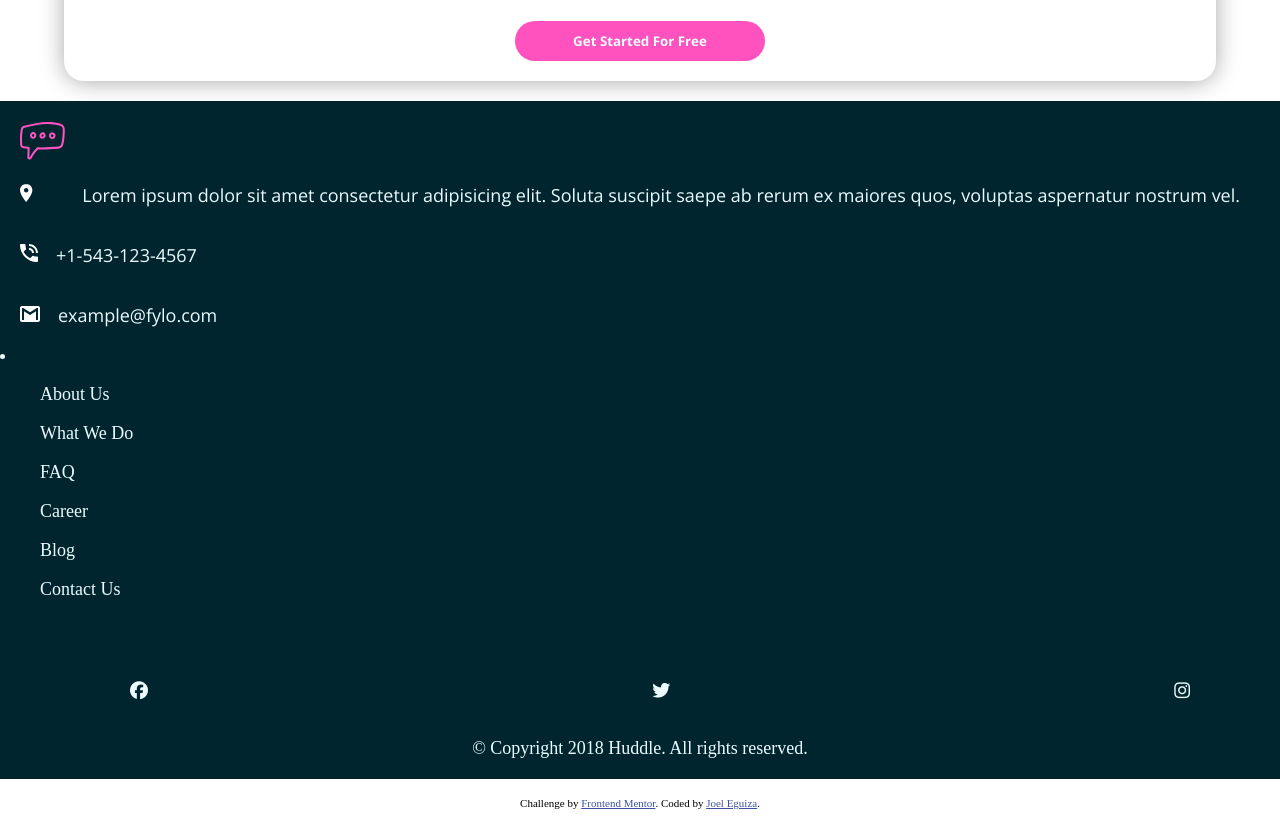
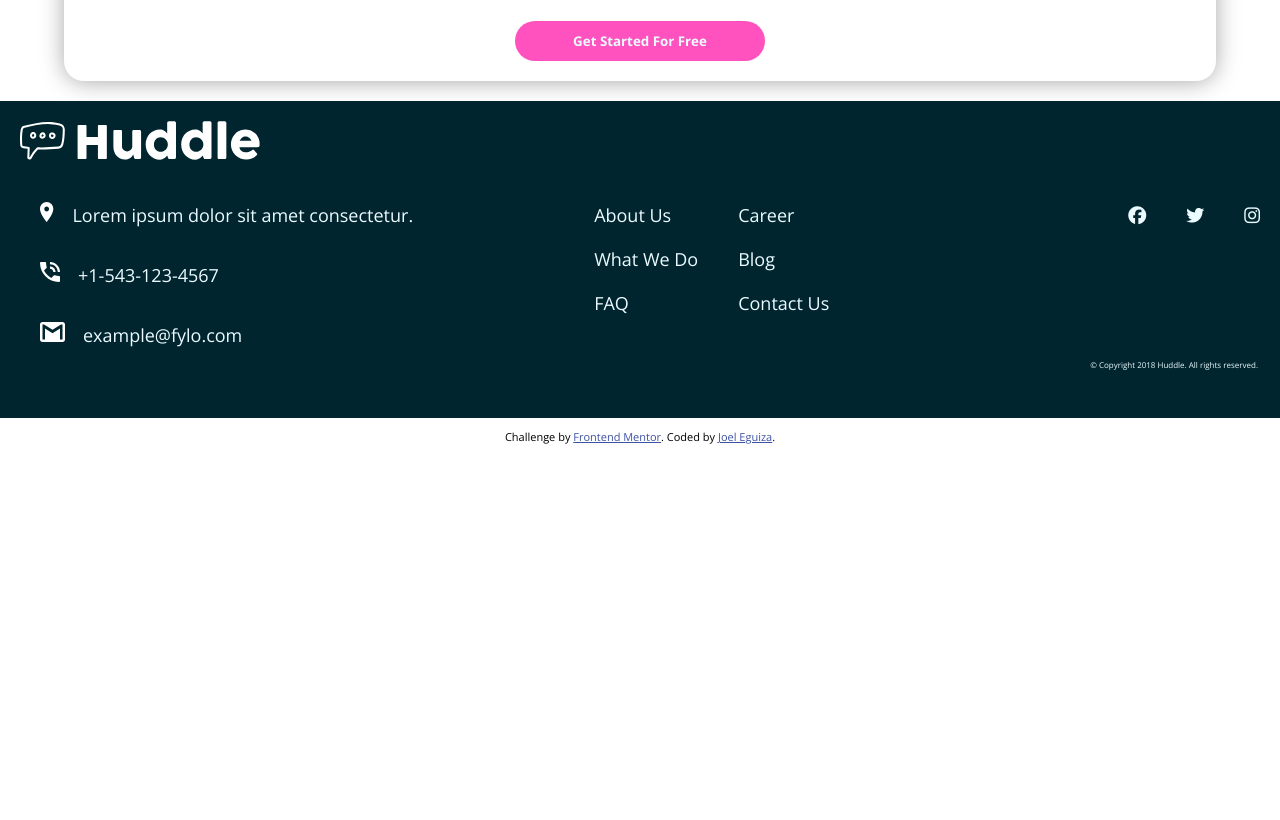
Before and after one commit to joeleg96/huddle-landing-page-with-alternating-feature-blocks-master, a plain HTML site: page index.html in a window 1280 px wide. Shown: the part 1643-2463 px from the top of the page. After the commit the page ends 2098 px from the top, so only its background shows below. Drawn offline with nearby package versions, Linux system fonts and the light colour scheme; a web font is replaced by a local one.

Commit message:
fixed footer, added button box shadow

```diff
--- a/index.html
+++ b/index.html
@@ -73,13 +73,14 @@
   <div class="company_info_footer">
 
     <div class="company_info_logo">
-      <img src="./images/logo.svg" href="logo" class="logo_img">
+      <img src="./images/white-logo.svg" href="logo" class="logo_img">
     </div> <!-- company_info_logo closing div -->
 
-    <div class="container_2"></div>
+    <div class="container_2">
+      <div class="company_contact_container">
         <div class="company_location company_contact">
           <img src="./images/icon-location.svg" href="location-img" class="company_location_img">
-        <p class="company_location_p p"> Lorem ipsum dolor sit amet consectetur adipisicing elit. Soluta suscipit saepe ab rerum ex maiores quos, voluptas aspernatur nostrum vel.</p>
+          <p class="company_location_p p"> Lorem ipsum dolor sit amet consectetur.</p>
         </div> <!-- company_location closing div -->
 
         <div class="company_phone company_contact">
@@ -91,17 +92,21 @@
           <img src="./images/icon-email.svg" href="phone-img" class="company_email_img">
           <p class="company_email_p p">example@fylo.com</p>
        </div> <!-- company_email closing div -->
+      </div> <!-- company_contact_container closing div -->
 
       <div class="company_info">
 
-        <li class="company_info_list">
-          <ul class="company_info_item column_1"><a class="about_us">About Us</a></ul>
-          <ul class="company_info_item column_1"><a class="what_we_do">What We Do</a></ul>
-          <ul class="company_info_item column_1"><a class="faq">FAQ</a></ul>
-          <ul class="company_info_item column_2"><a class="career">Career</a></ul>
-          <ul class="company_info_item column_2"><a class="blog">Blog</a></ul>
-          <ul class="company_info_item column_2"><a class="contact_us">Contact Us</a></ul>
-        </li>
+        <ul class="company_info_list">
+          <li class="company_info_item column_1"><a class="about_us">About Us</a></li>
+          <li class="company_info_item column_1"><a class="what_we_do">What We Do</a></li>
+          <li class="company_info_item column_1"><a class="faq">FAQ</a></li>
+        </ul>
+
+        <ul class="company_info_list">
+          <li class="company_info_item column_2"><a class="career">Career</a></li>
+          <li class="company_info_item column_2"><a class="blog">Blog</a></li>
+          <li class="company_info_item column_2"><a class="contact_us">Contact Us</a></li>
+        </ul>
 
       </div> <!-- company_info closing div -->
 
@@ -111,13 +116,13 @@
           <ul class="social_media_item"><i class="fa-brands fa-twitter"></i></ul>
           <ul class="social_media_item"><i class="fa-brands fa-instagram"></i></ul>
         </li>
+        <p class=copyright>&copy; Copyright 2018 Huddle. All rights reserved. </p>
+      </div> <!--social_media closing div-->
 
-      </div> <!--social_media closing div-->
-      <p class=copyright>&copy; Copyright 2018 Huddle. All rights reserved. </p>
     </div> <!--container_2 closing div-->
 
 
-  </div><!-- company_info_footer closing div -->
+  </div><!--company_info_footer closing div-->
 
 
 
--- a/style.css
+++ b/style.css
@@ -19,6 +19,7 @@ body {
     overflow-x: hidden;
     font-size: var(--fs-body);
     margin: 0;
+    font-family: var(--ff-body);
 }
 
 .h1 {
@@ -48,6 +49,9 @@ body {
     border-radius: 20px;
     background-color: white;
     color: black;
+    box-shadow: 0px 1px 24px -1px rgba(0,0,0,0.37);
+    -webkit-box-shadow: 0px 1px 24px -1px rgba(0,0,0,0.37);
+    -moz-box-shadow: 0px 1px 24px -1px rgba(0,0,0,0.37);
 }
 
 .btn:hover {
@@ -241,6 +245,8 @@ body {
     -moz-box-shadow: 0px 1px 24px -1px rgba(0,0,0,0.37);
 
     border-radius: 20px;
+
+    background-color: white;
 }
 
 .ready_to_build_title {
@@ -266,6 +272,7 @@ body {
 
     max-width: 100%;
     margin-top: 20px;
+
 }
  .company_info_logo {
     padding-top: 20px;
@@ -274,7 +281,6 @@ body {
 
 .company_location {
     display: flex;
-    justify-content: space-between;
     align-items: baseline;
 
     padding-left: 20px;
@@ -284,12 +290,12 @@ body {
 
 .company_location_img {
     width: auto;
-    height: 70%;
+    height: 20px;
 }
 
 .company_location_p {
-    padding-left: 20px;
-    padding-right: 20px;
+    padding-left: 1em;
+
 }
 
 .company_phone {
@@ -302,7 +308,7 @@ body {
 }
 
 .company_phone_img {
-    height: 30%;
+    height: 20px;
     width: auto;
 }
 
@@ -319,7 +325,7 @@ body {
 }
 
 .company_email_img {
-    height: 30%;
+    height: 20px;
     width: auto;
 }
 
@@ -331,10 +337,18 @@ body {
 
     padding-bottom: 2.5em;
     padding-left: -90px;
+
+
 }
 
 .company_info_list a {
     text-decoration: none;
+
+}
+
+.company_info_list  {
+    list-style: none;
+
 }
 
 .company_info a:hover {
@@ -344,16 +358,11 @@ body {
 }
 
 .social_media {
-    display: block;
-    margin-left: auto;
-    margin-right: auto;
+
 }
 
 .social_media_list {
     display: flex;
-    justify-content: space-between;
-    padding-left: 5em;
-    padding-right: 5em;
 }
 
 .social_media_item:hover {
@@ -479,21 +488,37 @@ body {
 @media (min-width: 700px) {
     .container_2 {
         display: grid;
-        grid-template-areas:
-            "a b c";
-        grid-template-columns: min-content max-content;
+        grid-template-columns:
+            2fr 2fr auto;
+    padding: 20px;
     }
 
-    .company_contact {
-        grid-area: a;
+    .company_contact_container{
+
     }
 
     .company_info {
-        grid-area: b;
+
+       display: flex;
+
+    }
+
+    ul li {
+        margin-bottom: 20px;
     }
 
     .social_media {
-        grid-area: c;
+
+
+        display: flex;
+        justify-content: space-between;
+        flex-direction: column;
+
+
+    }
+
+    .copyright {
+        font-size: 8px;
     }
 
 
```
Also changed, not shown: images/white-logo.svg (added). Lines whose indentation alone changed are shown as unchanged.
